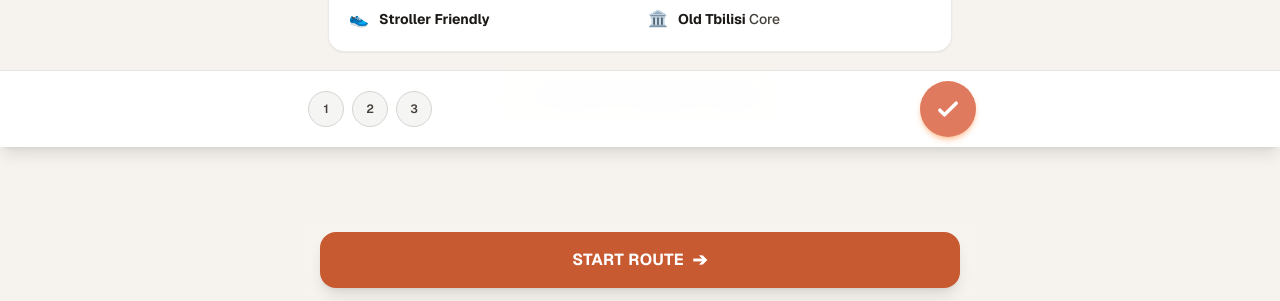
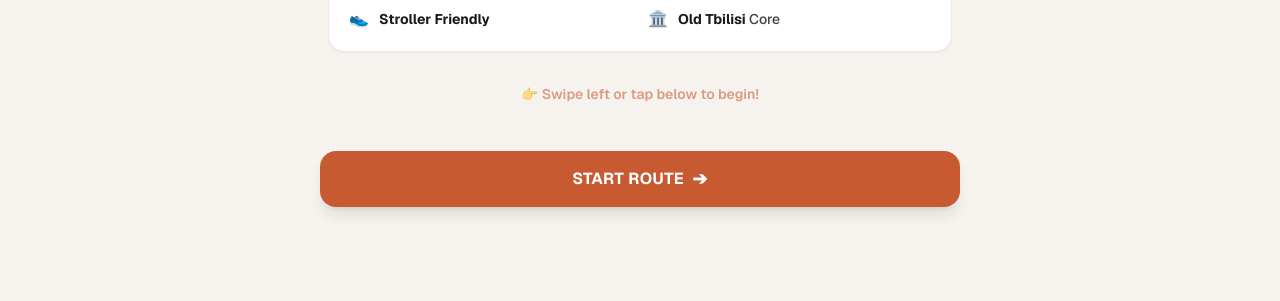
Before and after one commit to Melon2703/tbilisi-travel-twa, a Next.js app: page /twa/chugureti-fabrika-culinary in a window 1280 px wide. Shown: the part 577-878 px from the top of the page. Built offline with nearby package versions, Linux system fonts and the light colour scheme.

Commit message:
feat: decouple start route button from intro card and implement sticky global navigation control

```diff
--- a/components/RouteCarousel.tsx
+++ b/components/RouteCarousel.tsx
@@ -108,7 +108,7 @@ export default function RouteCarousel({ route }: RouteCarouselProps) {
       >
         {/* Slide 0: Route Intro Card */}
         <SwiperSlide key="route-intro">
-          <RouteIntroCard route={route} onStartRoute={handleStartRoute} />
+          <RouteIntroCard route={route} onStartRoute={handleStartRoute} showStartButton={false} />
         </SwiperSlide>
 
         {/* Slide 1..N: Stop Cards */}
@@ -124,7 +124,25 @@ export default function RouteCarousel({ route }: RouteCarouselProps) {
         ))}
       </Swiper>
 
-      {/* Sticky Bottom Navigation Bar */}
+      {/* Sticky Bottom START ROUTE CTA in Preview mode */}
+      {activeIndex === 0 && (
+        <div
+          data-testid="sticky-start-container"
+          className="fixed bottom-0 left-0 right-0 p-4 bg-gradient-to-t from-[var(--twa-bg-color,#f7f4ef)] via-[var(--twa-bg-color,#f7f4ef)]/90 to-transparent z-30 max-w-2xl mx-auto"
+        >
+          <button
+            type="button"
+            onClick={handleStartRoute}
+            className="w-full bg-[var(--terracotta)] hover:bg-orange-700 active:scale-[0.99] text-white font-bold py-3.5 px-6 rounded-2xl shadow-lg flex items-center justify-center gap-2 text-base tracking-wide transition-all cursor-pointer"
+          >
+            <span>START ROUTE</span>
+            <span className="text-lg">➔</span>
+          </button>
+        </div>
+      )}
+
+      {/* Sticky Bottom Navigation Bar (Visible only on stop cards, activeIndex > 0) */}
+      {activeIndex > 0 && (
         <TimelineBar
           stops={sortedStops}
           activeIndex={activeIndex}
@@ -133,6 +151,7 @@ export default function RouteCarousel({ route }: RouteCarouselProps) {
           onToggleVisited={handleToggleVisited}
           isCompleted={isCompleted}
         />
+      )}
     </div>
   );
 }
--- a/components/RouteIntroCard.tsx
+++ b/components/RouteIntroCard.tsx
@@ -5,9 +5,10 @@ import { Route } from '@/lib/types/route';
 export interface RouteIntroCardProps {
   route: Route;
   onStartRoute?: () => void;
+  showStartButton?: boolean;
 }
 
-export default function RouteIntroCard({ route, onStartRoute }: RouteIntroCardProps) {
+export default function RouteIntroCard({ route, onStartRoute, showStartButton = true }: RouteIntroCardProps) {
   const sortedStops = [...route.stops].sort((a, b) => a.order - b.order);
   const totalMinutes = sortedStops.reduce((acc, stop) => acc + stop.estimatedMinutes, 0);
   const hours = Math.floor(totalMinutes / 60);
@@ -119,6 +120,7 @@ export default function RouteIntroCard({ route, onStartRoute }: RouteIntroCardPr
       </div>
 
       {/* Sticky Bottom CTA */}
+      {showStartButton && (
         <div className="fixed bottom-0 left-0 right-0 p-4 bg-gradient-to-t from-[var(--twa-bg-color,#f7f4ef)] via-[var(--twa-bg-color,#f7f4ef)]/90 to-transparent z-30 max-w-2xl mx-auto">
           <button
             type="button"
@@ -129,6 +131,7 @@ export default function RouteIntroCard({ route, onStartRoute }: RouteIntroCardPr
             <span className="text-lg">➔</span>
           </button>
         </div>
+      )}
     </div>
   );
 }
--- a/components/TimelineBar.tsx
+++ b/components/TimelineBar.tsx
@@ -39,7 +39,7 @@ export default function TimelineBar({
   const isCurrentVisited = currentStop ? visitedStopIds.includes(currentStop.id) : false;
 
   return (
-    <div className={`fixed left-0 right-0 z-30 bg-white/95 backdrop-blur-md border-t border-stone-200 shadow-lg px-3 py-2.5 sm:px-6 transition-all duration-200 ${activeIndex === 0 ? 'bottom-[76px]' : 'bottom-0'}`}>
+    <div className="fixed left-0 right-0 bottom-0 z-30 bg-white/95 backdrop-blur-md border-t border-stone-200 shadow-lg px-3 py-2.5 sm:px-6 transition-all duration-200">
       {/* Route Completion Banner */}
       {isCompleted && (
         <div
```
Also changed, not shown: 1 other file (tests, documents, lock files or other folders). Lines whose indentation alone changed are shown as unchanged.
